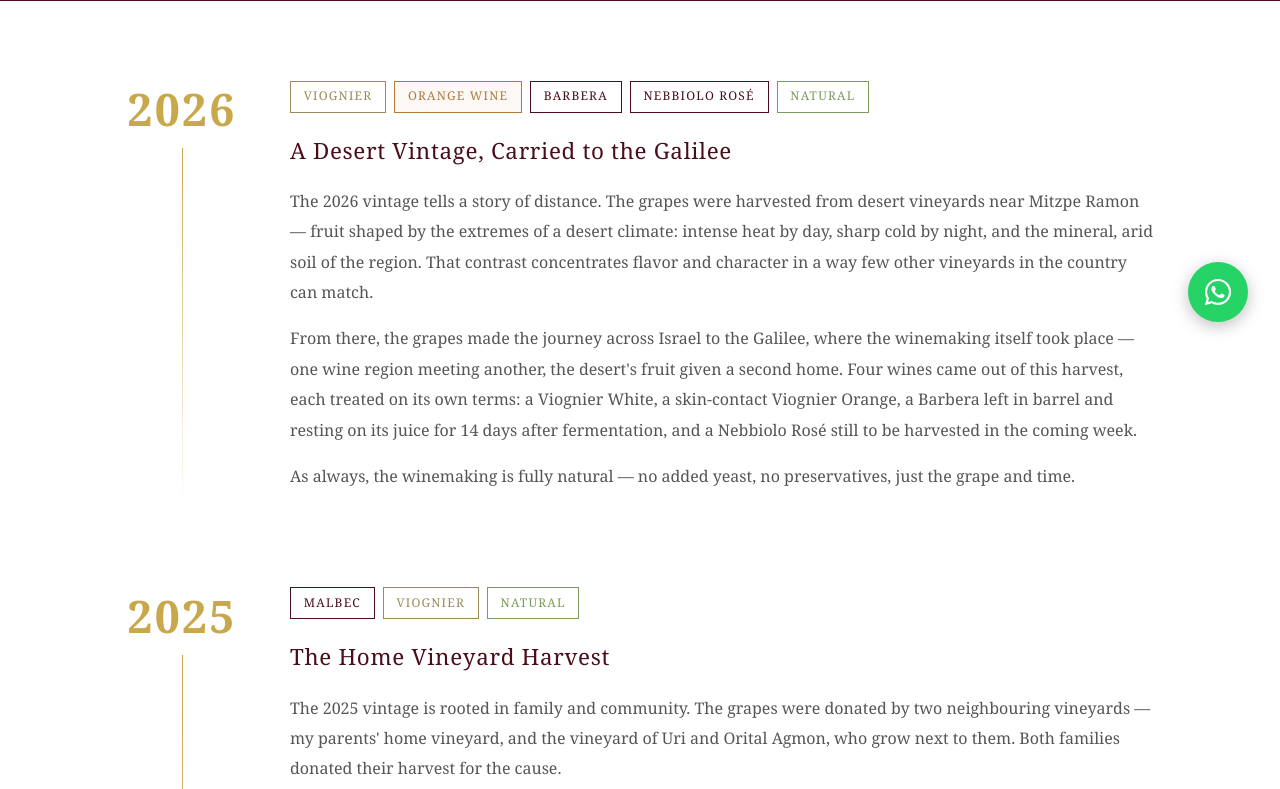
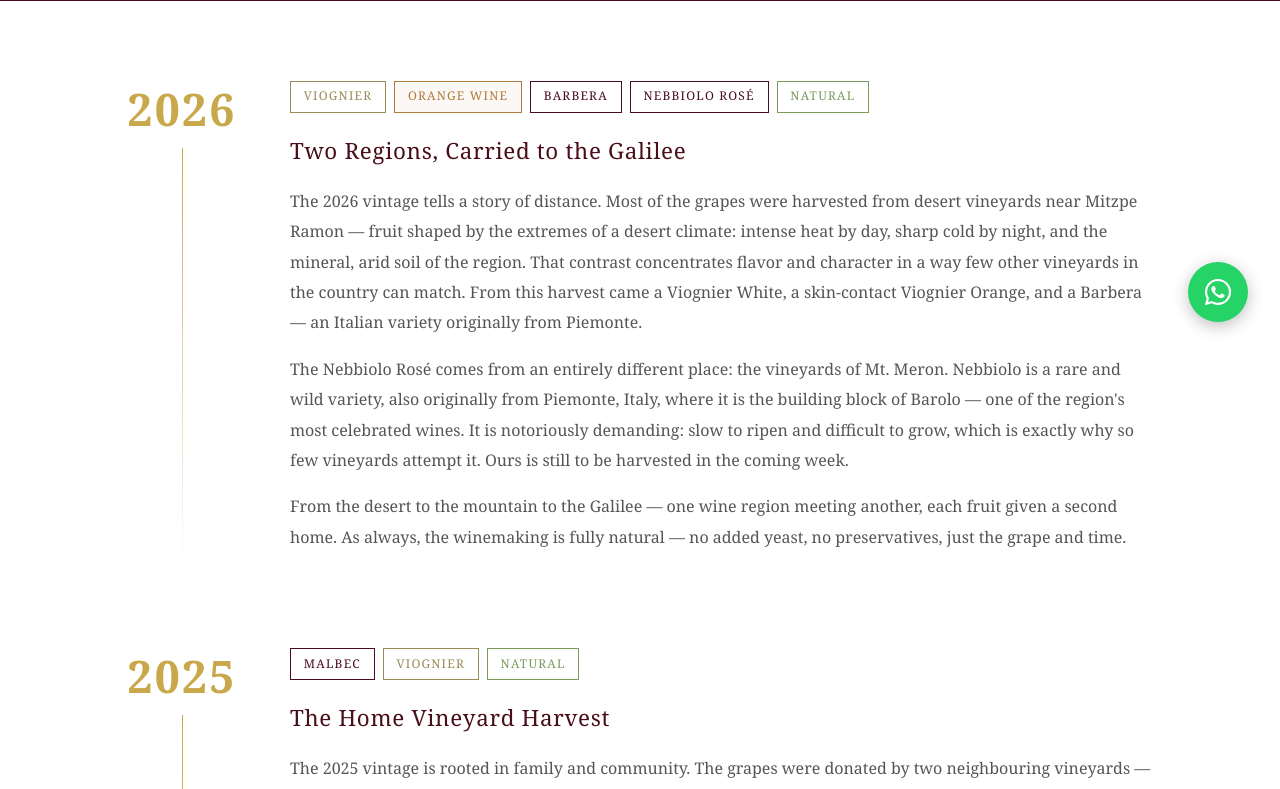
Before and after one commit to meydanbb/MBB, a Flask app: page /vintages in a window 1280 px wide. Shown: the part 375-1164 px from the top of the page. Run offline with Flask 3, Linux system fonts and the light colour scheme.

Commit message:
Correct Nebbiolo Rosé origin to Mt. Meron; add Piemonte variety notes
Co-Authored-By: Claude Sonnet 5 <noreply@anthropic.com>

```diff
--- a/App/templates/vintages.html
+++ b/App/templates/vintages.html
@@ -29,10 +29,10 @@
                     <span class="wine-tag">Nebbiolo Rosé</span>
                     <span class="wine-tag natural">Natural</span>
                 </div>
-                <h3>A Desert Vintage, Carried to the Galilee</h3>
-                <p>The 2026 vintage tells a story of distance. The grapes were harvested from desert vineyards near Mitzpe Ramon — fruit shaped by the extremes of a desert climate: intense heat by day, sharp cold by night, and the mineral, arid soil of the region. That contrast concentrates flavor and character in a way few other vineyards in the country can match.</p>
-                <p>From there, the grapes made the journey across Israel to the Galilee, where the winemaking itself took place — one wine region meeting another, the desert's fruit given a second home. Four wines came out of this harvest, each treated on its own terms: a Viognier White, a skin-contact Viognier Orange, a Barbera left in barrel and resting on its juice for 14 days after fermentation, and a Nebbiolo Rosé still to be harvested in the coming week.</p>
-                <p>As always, the winemaking is fully natural — no added yeast, no preservatives, just the grape and time.</p>
+                <h3>Two Regions, Carried to the Galilee</h3>
+                <p>The 2026 vintage tells a story of distance. Most of the grapes were harvested from desert vineyards near Mitzpe Ramon — fruit shaped by the extremes of a desert climate: intense heat by day, sharp cold by night, and the mineral, arid soil of the region. That contrast concentrates flavor and character in a way few other vineyards in the country can match. From this harvest came a Viognier White, a skin-contact Viognier Orange, and a Barbera — an Italian variety originally from Piemonte.</p>
+                <p>The Nebbiolo Rosé comes from an entirely different place: the vineyards of Mt. Meron. Nebbiolo is a rare and wild variety, also originally from Piemonte, Italy, where it is the building block of Barolo — one of the region's most celebrated wines. It is notoriously demanding: slow to ripen and difficult to grow, which is exactly why so few vineyards attempt it. Ours is still to be harvested in the coming week.</p>
+                <p>From the desert to the mountain to the Galilee — one wine region meeting another, each fruit given a second home. As always, the winemaking is fully natural — no added yeast, no preservatives, just the grape and time.</p>
             </div>
         </div>
 
```
